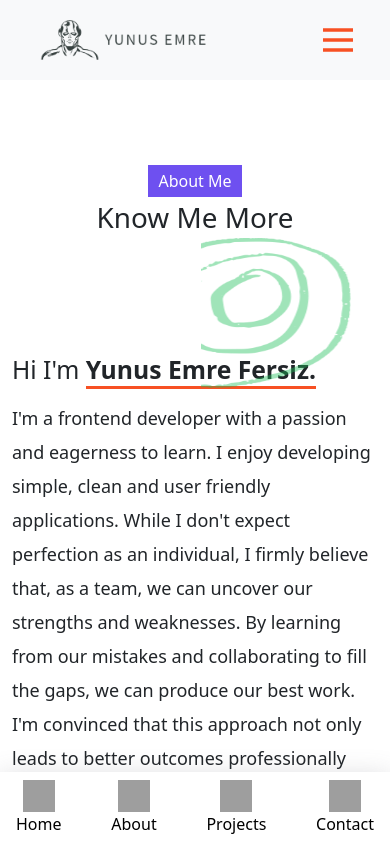
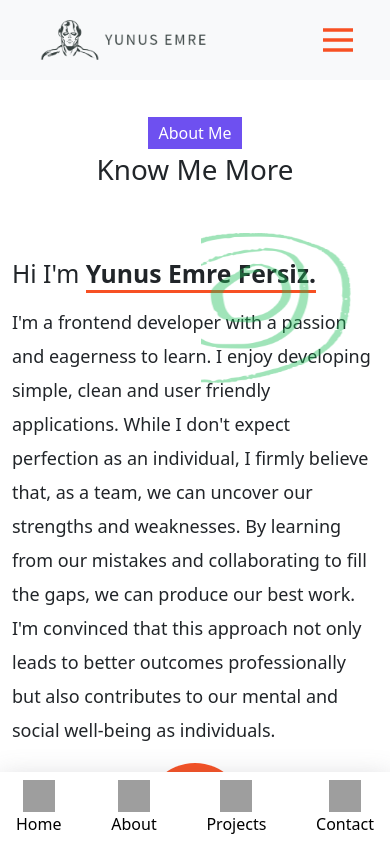
Before and after one commit to yemref07/yemref-portfolio, a Nuxt app: page /hakkimda in a window 390 px wide. Shown: the top 842 px of the page. Built offline with nearby package versions, Linux system fonts and the light colour scheme; grey boxes are pictures that could not be loaded.

Commit message:
- Adjust padding for mobile view

```diff
--- a/pages/hakkimda.vue
+++ b/pages/hakkimda.vue
@@ -1,7 +1,7 @@
 <template>
     <section class="about">
         <div class="container mt-3">
-            <div class="row justify-content-center align-items-center p-5">
+            <div class="row justify-content-center align-items-center">
                 <sectionTitle title="Know Me More" subTitle="About Me" customStyle="animate__animated animate__backInDown" />
             </div>
 
```
